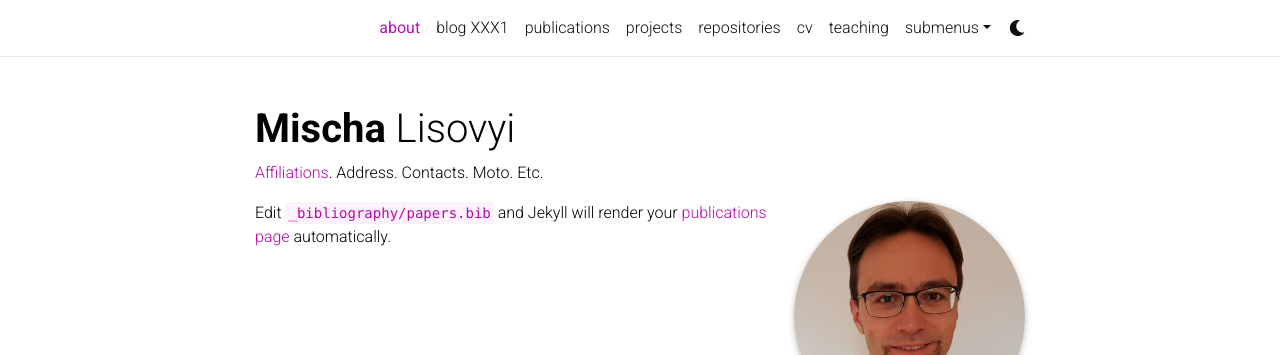
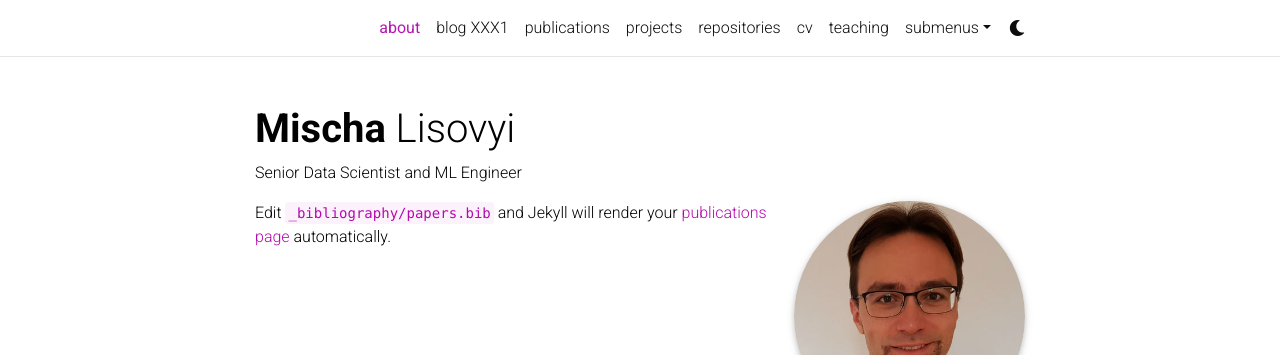
Before and after one commit to mlisovyi/mlisovyi.github.io, a Jekyll site: the page built from _pages/about.md, in a window 1280 px wide. Shown: the top 355 px of the page. Built offline with Jekyll 4.4.1, drawn with Linux system fonts in a browser that asks for light colours; full-size pictures stand in for the smaller copies a plugin makes; comment, search, counter and statistics services are not loaded; a style sheet for code colours, icons or effects is not loaded.

Commit message:
update subtitle

```diff
--- a/_pages/about.md
+++ b/_pages/about.md
@@ -2,7 +2,7 @@
 layout: about
 title: about
 permalink: /
-subtitle: <a href='#'>Affiliations</a>. Address. Contacts. Moto. Etc.
+subtitle: Senior Data Scientist and ML Engineer
 
 profile:
   align: right
```
